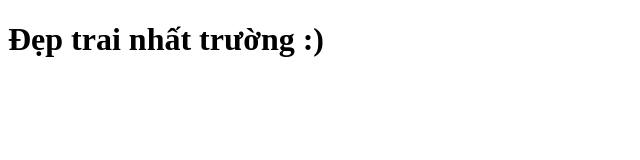
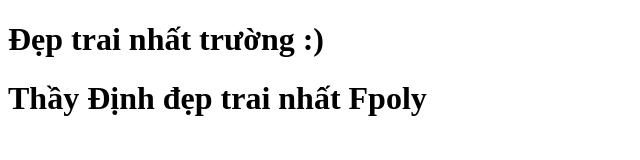
Before and after one commit to hieunc19/gitReady, a plain HTML site: page dinhDz.html in a window 1280 px wide. Shown: the whole page, without its empty margins (0-640 px from the left). Drawn offline with Linux system fonts and the light colour scheme.

Commit message:
dinhtv7 update

```diff
--- a/dinhDz.html
+++ b/dinhDz.html
@@ -7,5 +7,6 @@
 </head>
 <body>
     <h1>Đẹp trai nhất trường :)</h1>
+    <h1>Thầy Định đẹp trai nhất Fpoly</h1>
 </body>
 </html>
```
